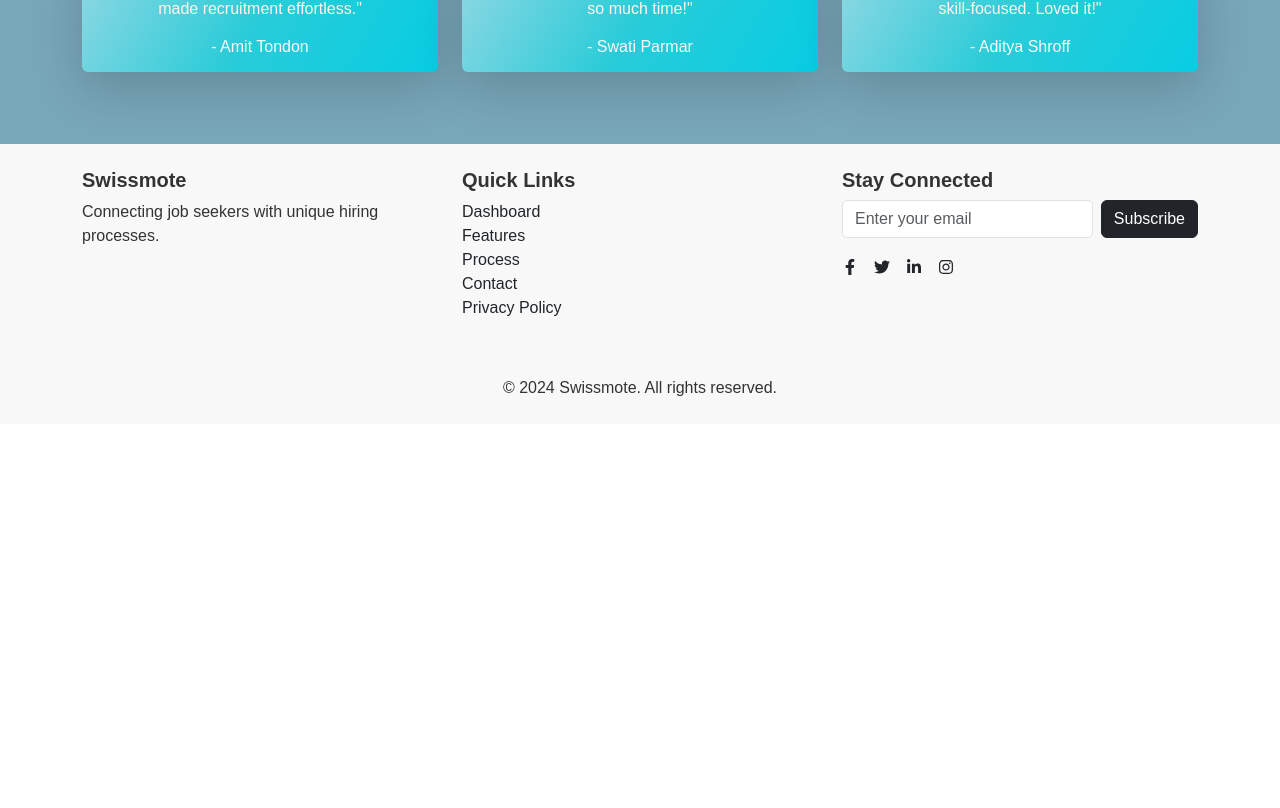
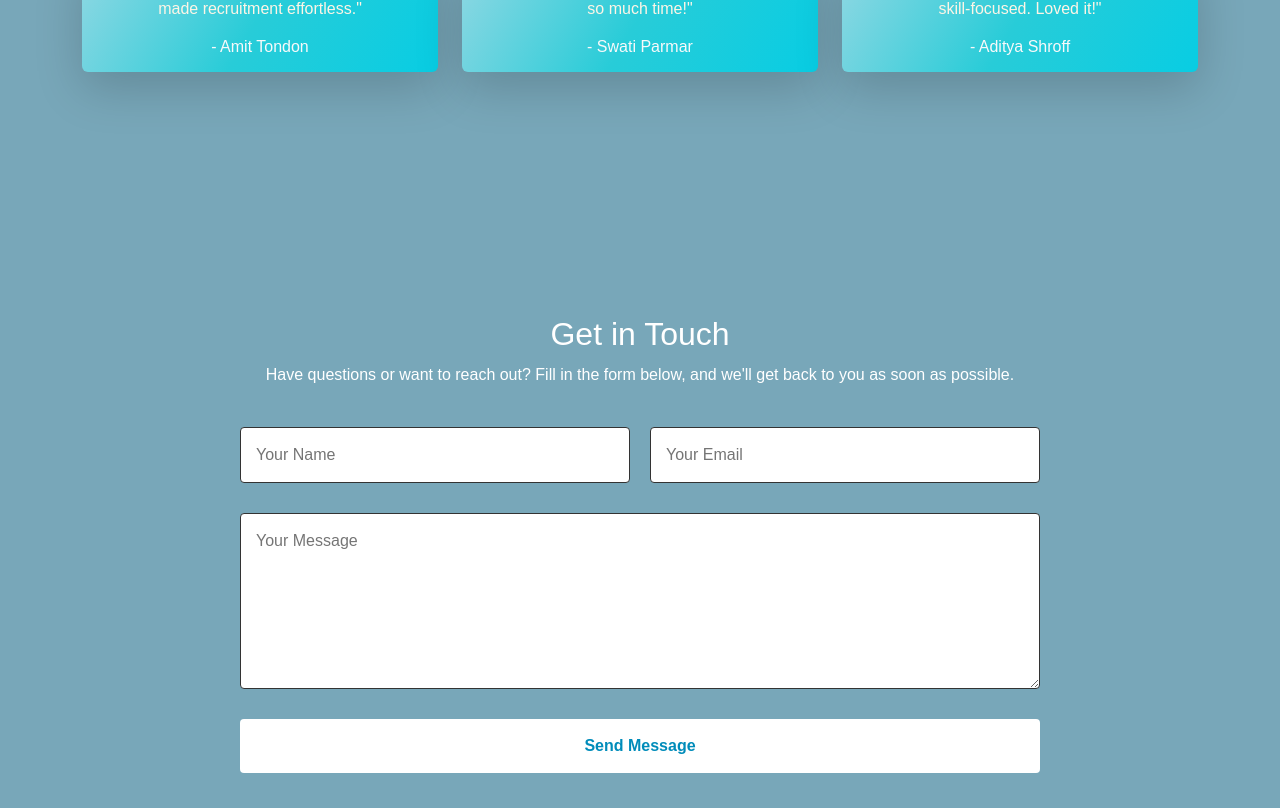
Before and after one commit to Shwetalbhargav/job-portal-frontend, a React (Create React App) app: page / in a window 1280 px wide. Shown: the part 1412-2220 px from the top of the page. Before the commit the page ends 1836 px from the top, so only its background shows below. Built offline with nearby package versions, Linux system fonts and the light colour scheme.

Commit message:
design upgrade

```diff
--- a/src/pages/Home.css
+++ b/src/pages/Home.css
@@ -125,3 +125,78 @@
 .card-text {
   color: #FDF5E6; /* Light cream for better readability */
 }
+
+/* Form Section */
+/* Form Section */
+.form-section {
+  background-color: rgb(120, 167, 185); /* Background color */
+  min-height: 100vh;
+  display: flex;
+  flex-direction: column;
+  justify-content: center;
+  align-items: center;
+  padding: 40px;
+}
+
+.form-title {
+  color: #ffffff; /* White text */
+  text-align: center;
+  margin-bottom: 10px;
+  font-size: 2rem;
+}
+
+.form-description {
+  color: #ffffff; /* White text */
+  text-align: center;
+  margin-bottom: 40px; /* Larger spacing below description */
+  font-size: 1rem;
+}
+
+.form {
+  width: 100%;
+  max-width: 800px; /* Adjusted width */
+  display: flex;
+  flex-direction: column;
+  gap: 30px; /* Larger spacing between elements */
+}
+
+.form-input-group {
+  display: flex;
+  gap: 20px; /* Larger spacing between inputs */
+}
+
+.form-input {
+  flex: 1;
+  padding: 15px; /* Increased padding for larger input fields */
+  border: 1px solid #333;
+  border-radius: 4px;
+  background-color: rgb(255, 255, 255); /* Dark background for contrast */
+  color: #ffffff; /* White text */
+  outline: none;
+}
+
+.form-textarea {
+  width: 100%;
+  padding: 15px; /* Increased padding for comfort */
+  border: 1px solid #333;
+  border-radius: 4px;
+  background-color: #ffffff; /* Dark background for contrast */
+  color: #ffffff; /* White text */
+  outline: none;
+}
+
+.form-button {
+  width: 100%;
+  padding: 15px;
+  border: none;
+  border-radius: 4px;
+  background-color: #ffffff; /* White button */
+  color: #008cba; /* Black text */
+  font-weight: bold;
+  cursor: pointer;
+  transition: background-color 0.3s;
+}
+
+.form-button:hover {
+  background-color: #f0f0f0;
+}
--- a/src/pages/Home.js
+++ b/src/pages/Home.js
@@ -246,6 +246,21 @@ style={{
         </div>
       </section>
 
+      <div className="form-section">
+  <h1 className="form-title">Get in Touch</h1>
+  <p className="form-description">
+    Have questions or want to reach out? Fill in the form below, and we'll get back to you as soon as possible.
+  </p>
+  <form className="form">
+    <div className="form-input-group">
+      <input type="text" placeholder="Your Name" className="form-input" />
+      <input type="email" placeholder="Your Email" className="form-input" />
+    </div>
+    <textarea placeholder="Your Message" rows="6" className="form-textarea"></textarea>
+    <button type="submit" className="form-button">Send Message</button>
+  </form>
+</div>
+
 
 
 
```
